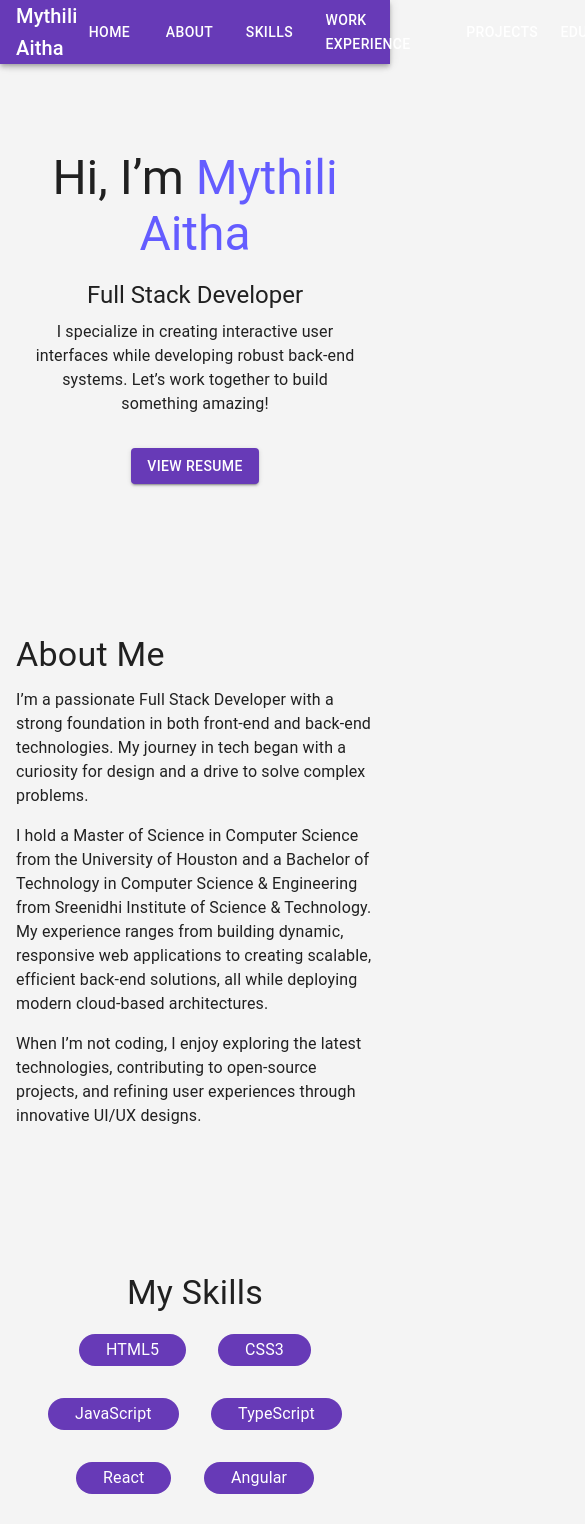
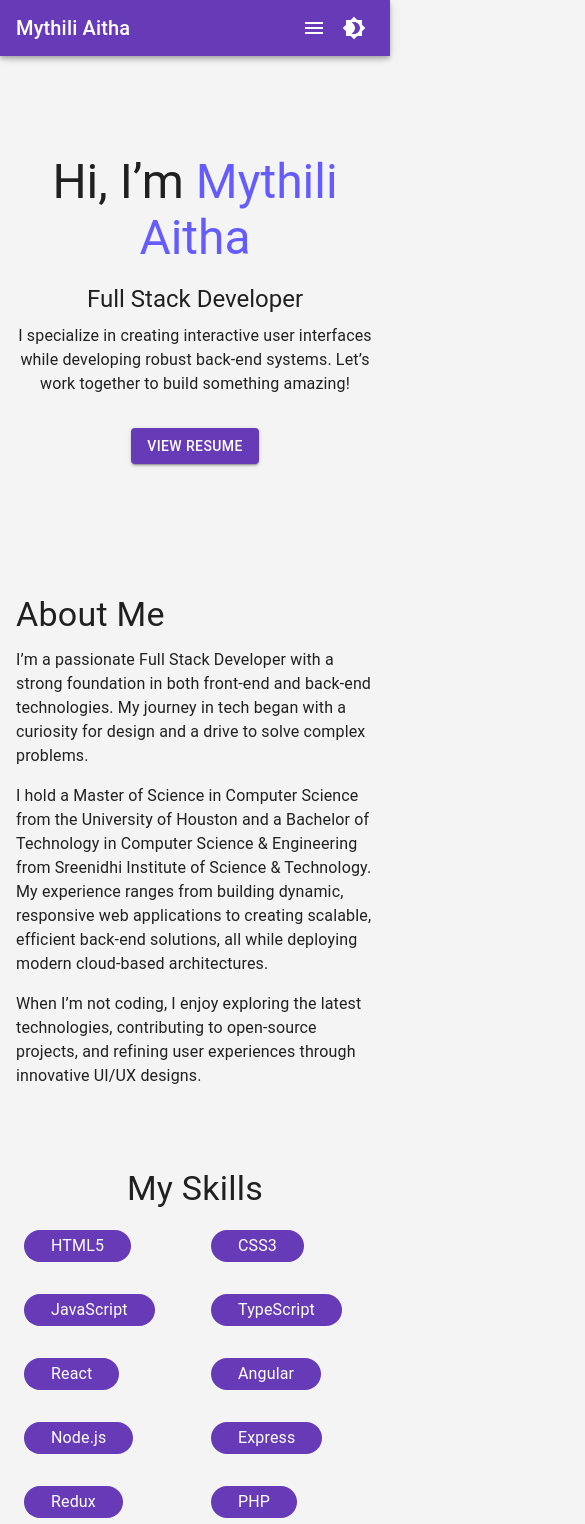
Before and after one commit to Mythili-Aitha/responsive-portfolio, a React (Create React App) app: page / in a window 390 px wide. Shown: the top 1524 px of the page, 585 px wide, since content can reach past the window. Built offline with nearby package versions, Linux system fonts and the light colour scheme.

Commit message:
making all pages responsive

```diff
--- a/src/App.css
+++ b/src/App.css
@@ -7,7 +7,6 @@ body {
   font-family: 'Poppins', sans-serif;
   background: #f5f5f5;
 }
-
 
 .App-logo {
   height: 40vmin;
--- a/src/components/About.jsx
+++ b/src/components/About.jsx
@@ -3,7 +3,7 @@ import { Box, Container, Typography } from '@mui/material';
 
 const About = () => {
   return (
-    <Box id="about" sx={{ py: 8 }}>
+    <Box id="about" sx={{ py: { xs: 4, sm: 6, md: 8 } }}>
       <Container maxWidth="md">
         <Typography variant="h4" gutterBottom>
           About Me
--- a/src/components/Education.jsx
+++ b/src/components/Education.jsx
@@ -16,7 +16,7 @@ const educationData = [
 
 const Education = () => {
   return (
-    <Box id="education" sx={{ py: 8, backgroundColor: 'background.paper' }}>
+    <Box id="education" sx={{ py: { xs: 4, sm: 6, md: 8 }, backgroundColor: 'background.paper' }}>
       <Container maxWidth="md">
         <Typography variant="h4" gutterBottom align="center">
           Education
--- a/src/components/Hero.jsx
+++ b/src/components/Hero.jsx
@@ -14,7 +14,7 @@ const Hero = () => {
         textAlign: 'center',
         backgroundColor: 'background.default',
         color: 'text.primary',
-        p: 4,
+        p: { xs: 2, sm: 4, md: 6 },
       }}
     >
       <Typography variant="h3" component="h1" gutterBottom>
--- a/src/components/Navbar.jsx
+++ b/src/components/Navbar.jsx
@@ -1,44 +1,75 @@
-import React, { useState, useEffect } from 'react';
-import AppBar from '@mui/material/AppBar';
-import Toolbar from '@mui/material/Toolbar';
-import IconButton from '@mui/material/IconButton';
-import Typography from '@mui/material/Typography';
-import { Button } from '@mui/material';
-import { Brightness4, Brightness7 } from '@mui/icons-material';
-import Box from '@mui/material/Box';
+import React, { useState } from 'react';
+import {
+  AppBar,
+  Toolbar,
+  IconButton,
+  Typography,
+  Button,
+  Box,
+  Drawer,
+  List,
+  ListItem,
+  ListItemText,
+  useMediaQuery,
+  useTheme
+} from '@mui/material';
+import { Brightness4, Brightness7, Menu as MenuIcon } from '@mui/icons-material';
 
 const Navbar = ({ darkMode, onToggleDarkMode }) => {
+  const theme = useTheme();
+  const isMobile = useMediaQuery(theme.breakpoints.down('sm'));
+  const [drawerOpen, setDrawerOpen] = useState(false);
+
+  const menuItems = [
+    { label: 'Home', href: '#home' },
+    { label: 'About', href: '#about' },
+    { label: 'Skills', href: '#skills' },
+    { label: 'Work Experience', href: '#work-experience' },
+    { label: 'Projects', href: '#projects' },
+    { label: 'Education', href: '#education' },
+    { label: 'Contact', href: '#contact' },
+  ];
+
+  const toggleDrawer = (open) => () => {
+    setDrawerOpen(open);
+  };
+
+  const drawerContent = (
+    <Box sx={{ width: 250 }} role="presentation" onClick={toggleDrawer(false)}>
+      <List>
+        {menuItems.map((item, index) => (
+          <ListItem button component="a" href={item.href} key={index}>
+            <ListItemText primary={item.label} />
+          </ListItem>
+        ))}
+      </List>
+    </Box>
+  );
+
   return (
     <AppBar position="sticky">
       <Toolbar>
         <Typography variant="h6" sx={{ flexGrow: 1 }}>
           Mythili Aitha
         </Typography>
-
-        <Box sx={{ display: 'flex', gap: 2 }}>
-          <Button color="inherit" href="#home">
-            Home
-          </Button>
-          <Button color="inherit" href="#about">
-            About
-          </Button>
-          <Button color="inherit" href="#skills">
-            Skills
-          </Button>
-          <Button color="inherit" href="#work-experience">
-            Work Experience
-          </Button>
-          <Button color="inherit" href="#projects">
-            Projects
-          </Button>
-          <Button color="inherit" href="#education">
-            Education
-          </Button>
-          <Button color="inherit" href="#contact">
-            Contact
-          </Button>
-        </Box>
-
+        {isMobile ? (
+          <>
+            <IconButton color="inherit" onClick={toggleDrawer(true)}>
+              <MenuIcon />
+            </IconButton>
+            <Drawer anchor="right" open={drawerOpen} onClose={toggleDrawer(false)}>
+              {drawerContent}
+            </Drawer>
+          </>
+        ) : (
+          <Box sx={{ display: 'flex', gap: 2 }}>
+            {menuItems.map((item, index) => (
+              <Button color="inherit" href={item.href} key={index}>
+                {item.label}
+              </Button>
+            ))}
+          </Box>
+        )}
         <IconButton color="inherit" onClick={onToggleDarkMode}>
           {darkMode ? <Brightness7 /> : <Brightness4 />}
         </IconButton>
--- a/src/components/Projects.jsx
+++ b/src/components/Projects.jsx
@@ -21,7 +21,7 @@ const projectData = [
 
 const Projects = () => {
   return (
-    <Box id="projects" sx={{ py: 8 }}>
+    <Box id="projects" sx={{ py: { xs: 4, sm: 6, md: 8 } }}>
       <Container maxWidth="lg">
         <Typography variant="h4" gutterBottom>
           Projects
--- a/src/components/Skills.jsx
+++ b/src/components/Skills.jsx
@@ -33,13 +33,13 @@ const skills = [
 
 const Skills = () => {
   return (
-    <Box id="skills" sx={{ py: 8, px: 2 }}>
+    <Box id="skills" sx={{ py: { xs: 4, sm: 6, md: 8 }, px: 2 }}>
       <Typography variant="h4" align="center" gutterBottom>
         My Skills
       </Typography>
       <Grid container spacing={2} justifyContent="center">
         {skills.map((skill, index) => (
-          <Grid item key={index}>
+          <Grid item xs={6} sm={4} md={3} lg={2} key={index}>
             <Tilt tiltMaxAngleX={10} tiltMaxAngleY={10}>
               <Chip
                 label={skill}
--- a/src/components/WorkExperience.jsx
+++ b/src/components/WorkExperience.jsx
@@ -20,7 +20,7 @@ const workData = [
 
 const WorkExperience = () => {
   return (
-    <Box id="work-experience" sx={{ py: 8, backgroundColor: 'background.default' }}>
+    <Box id="work-experience" sx={{ py: { xs: 4, sm: 6, md: 8 }, backgroundColor: 'background.default' }}>
       <Container maxWidth="md">
         <Typography variant="h4" gutterBottom align="center">
           Work Experience
```
Also changed, not shown: src/App.js (+7 -7 lines).
